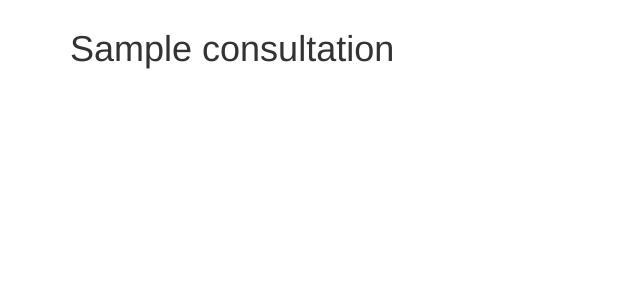
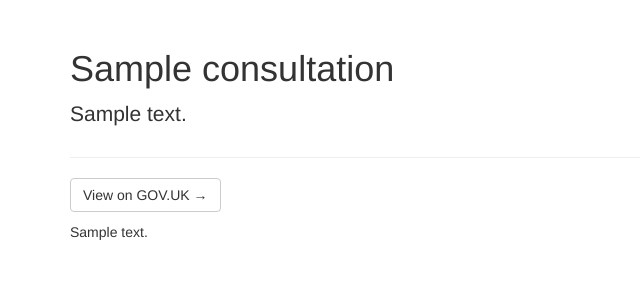
Before and after one commit to danpalmer/common_sense, a Django app: template consultations/templates/consultations/consultation_detail.html in a window 1280 px wide. Shown: the part 51-351 px from the top of the page, without its empty margins (0-640 px from the left). Run offline with Django 3.2, Linux system fonts and the light colour scheme; the template is opened without the code that fills it: values that come from a table or form of the project are taken from there, others are empty; tables that the repository leaves empty hold one stand-in row (values such as "Sample post"); parts of the project's set-up code (start-up, migrations or seed data) failed here and were passed over; some libraries are stand-ins or nearby versions.

Commit message:
aaaaaaand show something useful on consultation pages

```diff
--- a/consultations/templates/consultations/consultation_detail.html
+++ b/consultations/templates/consultations/consultation_detail.html
@@ -1,5 +1,16 @@
 {% extends "consultations/base.html" %}
 
 {% block content %}
-	<h1>{{ object.title }}</h1>
+	<div class="page-header">
+		<h1>{{ object.title }}</h1>
+		<p class="lead">{{ object.summary }}</p>
+	</div>
+	<div class="row">
+		<div class="col-xs-12">
+			<a href="{{ object.url }}" class="btn btn-default">View on GOV.UK &rarr;</a>
+		</div>
+		<div class="col-xs-12">
+			<p>{{ object.description|linebreaks }}</p>
+		</div>
+	</div>
 {% endblock %}
```
